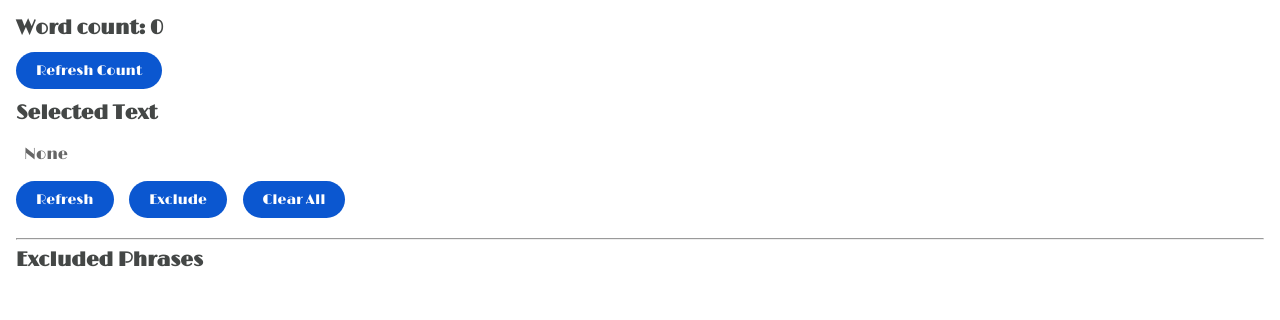
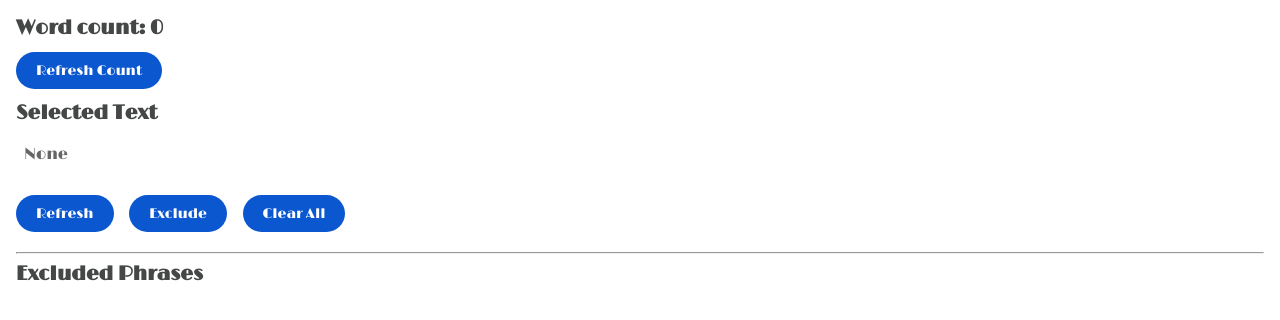
Before and after one commit to GinaLyn168/Better-Word-Counter, a plain HTML site: page Product/Sidebar.html in a window 1280 px wide. Drawn offline with nearby package versions, Linux system fonts and the light colour scheme.

Commit message:
UI patch #3

```diff
--- a/Product/Sidebar.html
+++ b/Product/Sidebar.html
@@ -72,7 +72,8 @@
       #selectedTextContainer {
         width: 100%;
         box-sizing: border-box;
-        max-height: 120px;
+        max-height: 18vh;
+        min-height: 48px;
         overflow-y: auto;
         overflow-x: hidden;
         padding: 8px;
@@ -109,7 +110,7 @@
       #exclusionList {
         width: 100%;
         box-sizing: border-box;
-        max-height: 300px;
+        max-height: 42vh;
         overflow-y: auto;
         overflow-x: hidden;
         padding: 10px;
```
